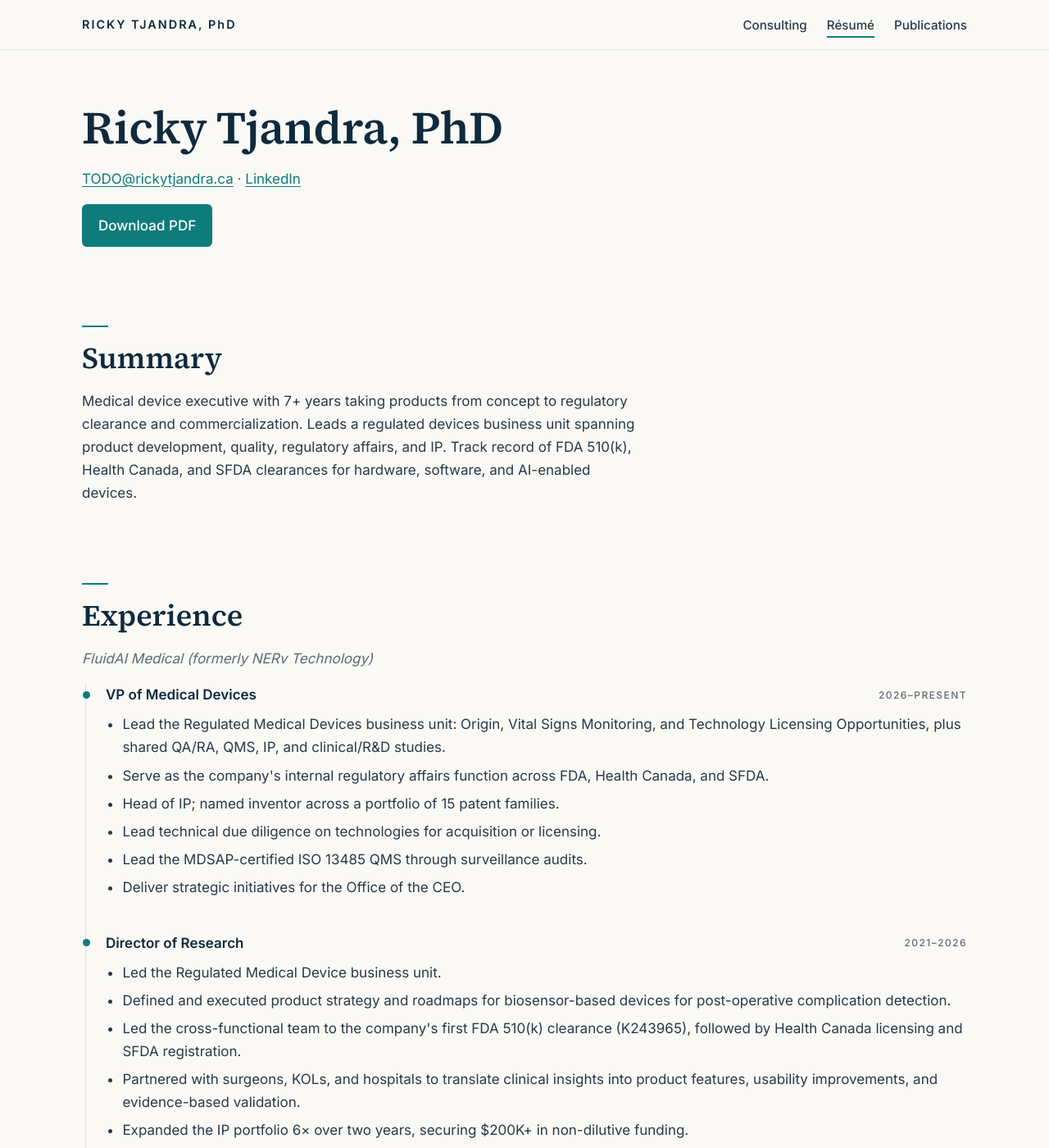
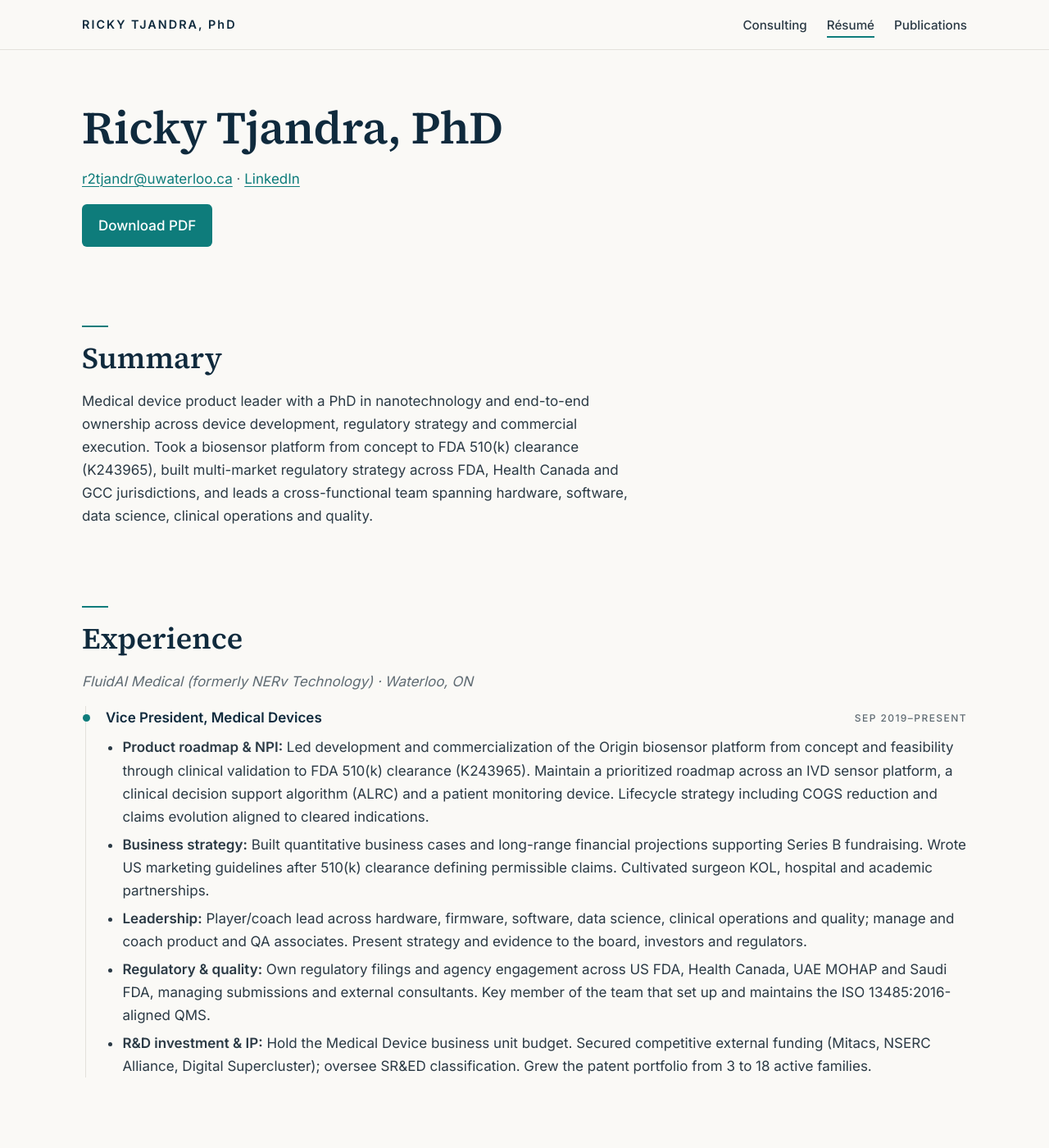
Before and after one commit to r2tjandr/personal-website, a Jekyll site: the page built from resume.md, in a window 1280 px wide and 1400 px high. Shown: the whole window at 82% size. Built offline with Jekyll 4.4.1, drawn with Linux system fonts in a browser that asks for light colours; some of the changed text lies outside the part shown.

Commit message:
Apply owner resume facts: single VP role, 18 patent families, real email, drop MDSAP/funding claims
Co-Authored-By: Claude Opus 5.5 <noreply@anthropic.com>

```diff
--- a/_config.yml
+++ b/_config.yml
@@ -1,7 +1,7 @@
 title: Ricky Tjandra
 description: "Medical device design & development — from bench concept to regulatory clearance."
 url: "https://rickytjandra.ca"
-email: TODO@rickytjandra.ca
+email: r2tjandr@uwaterloo.ca
 baseurl: ""
 permalink: pretty
 theme: minima
--- a/assets/style.css
+++ b/assets/style.css
@@ -152,7 +152,7 @@ main > ul:not(.cred-strip) li { margin-bottom: var(--space-2); }
 .track { display: grid; gap: var(--space-4); margin-top: var(--space-3); }
 @media (min-width: 768px) { .track { grid-template-columns: 1fr 1.4fr; gap: var(--space-5); } }
 .stats { display: grid; grid-template-columns: 1fr 1fr; gap: var(--space-3); margin: 0; align-content: start; }
-.stats div { display: flex; flex-direction: column; }
+.stats div { display: flex; flex-direction: column-reverse; justify-content: flex-end; }
 .stats dd { margin: 0; font-family: var(--font-serif); font-weight: 600; font-size: 3rem; line-height: 1.1; color: var(--accent); }
 .stats dt { margin: 0; }
 .narrative { margin: 0; padding: 0; list-style: none; }
@@ -192,7 +192,6 @@ main > ul:not(.cred-strip) li { margin-bottom: var(--space-2); }
 }
 .site-footer a { color: var(--muted); }
 .site-footer a:hover { color: var(--accent-ink); }
-main > .band:last-child + .site-footer { border-top: 0; }
 
 @media (prefers-reduced-motion: reduce) { * { transition: none !important; } }
 
--- a/resume.md
+++ b/resume.md
@@ -13,48 +13,22 @@ body_class: resume
 
 <section>
   <h2>Summary</h2>
-  <p>Medical device executive with 7+ years taking products from concept to regulatory clearance and commercialization. Leads a regulated devices business unit spanning product development, quality, regulatory affairs, and IP. Track record of FDA 510(k), Health Canada, and SFDA clearances for hardware, software, and AI-enabled devices.</p>
+  <p>Medical device product leader with a PhD in nanotechnology and end-to-end ownership across device development, regulatory strategy and commercial execution. Took a biosensor platform from concept to FDA 510(k) clearance (K243965), built multi-market regulatory strategy across FDA, Health Canada and GCC jurisdictions, and leads a cross-functional team spanning hardware, software, data science, clinical operations and quality.</p>
 </section>
 
 <section>
   <h2>Experience</h2>
-  <p class="org">FluidAI Medical (formerly NERv Technology)</p>
+  <p class="org">FluidAI Medical (formerly NERv Technology) · Waterloo, ON</p>
   <div class="timeline">
     <div class="role">
-      <p class="role-head"><span class="role-title">VP of Medical Devices</span><span class="dates eyebrow">2026–Present</span></p>
+      <p class="role-head"><span class="role-title">Vice President, Medical Devices</span><span class="dates eyebrow">Sep 2019–Present</span></p>
       <ul>
-        <li>Lead the Regulated Medical Devices business unit: Origin, Vital Signs Monitoring, and Technology Licensing Opportunities, plus shared QA/RA, QMS, IP, and clinical/R&amp;D studies.</li>
-        <li>Serve as the company's internal regulatory affairs function across FDA, Health Canada, and SFDA.</li>
-        <li>Head of IP; named inventor across a portfolio of 15 patent families.</li>
-        <li>Lead technical due diligence on technologies for acquisition or licensing.</li>
-        <li>Lead the MDSAP-certified ISO 13485 QMS through surveillance audits.</li>
-        <li>Deliver strategic initiatives for the Office of the CEO.</li>
+        <li><strong>Product roadmap &amp; NPI:</strong> Led development and commercialization of the Origin biosensor platform from concept and feasibility through clinical validation to FDA 510(k) clearance (K243965). Maintain a prioritized roadmap across an IVD sensor platform, a clinical decision support algorithm (ALRC) and a patient monitoring device. Lifecycle strategy including COGS reduction and claims evolution aligned to cleared indications.</li>
+        <li><strong>Business strategy:</strong> Built quantitative business cases and long-range financial projections supporting Series B fundraising. Wrote US marketing guidelines after 510(k) clearance defining permissible claims. Cultivated surgeon KOL, hospital and academic partnerships.</li>
+        <li><strong>Leadership:</strong> Player/coach lead across hardware, firmware, software, data science, clinical operations and quality; manage and coach product and QA associates. Present strategy and evidence to the board, investors and regulators.</li>
+        <li><strong>Regulatory &amp; quality:</strong> Own regulatory filings and agency engagement across US FDA, Health Canada, UAE MOHAP and Saudi FDA, managing submissions and external consultants. Key member of the team that set up and maintains the ISO 13485:2016-aligned QMS.</li>
+        <li><strong>R&amp;D investment &amp; IP:</strong> Hold the Medical Device business unit budget. Secured competitive external funding (Mitacs, NSERC Alliance, Digital Supercluster); oversee SR&amp;ED classification. Grew the patent portfolio from 3 to 18 active families.</li>
       </ul>
-    </div>
-    <div class="role">
-      <p class="role-head"><span class="role-title">Director of Research</span><span class="dates eyebrow">2021–2026</span></p>
-      <ul>
-        <li>Led the Regulated Medical Device business unit.</li>
-        <li>Defined and executed product strategy and roadmaps for biosensor-based devices for post-operative complication detection.</li>
-        <li>Led the cross-functional team to the company's first FDA 510(k) clearance (K243965), followed by Health Canada licensing and SFDA registration.</li>
-        <li>Partnered with surgeons, KOLs, and hospitals to translate clinical insights into product features, usability improvements, and evidence-based validation.</li>
-        <li>Expanded the IP portfolio 6× over two years, securing $200K+ in non-dilutive funding.</li>
-        <li>Built and managed the R&amp;D team; worked with engineering, manufacturing, and quality on scalability and compliance.</li>
-      </ul>
-    </div>
-    <div class="role">
-      <p class="role-head"><span class="role-title">R&amp;D Engineer</span><span class="dates eyebrow">2019–2020</span></p>
-      <ul>
-        <li>Prototyped and validated new sensor technologies for early device development and trials.</li>
-        <li>Implemented <strong>ISO 13485 and FDA‑compliant design control processes</strong> for first device iterations.</li>
-        <li>Supported <strong>preclinical and clinical studies</strong>, gathering data to demonstrate clinical and commercial value.</li>
-      </ul>
-    </div>
-  </div>
-  <p class="org">Assyro Inc.</p>
-  <div class="timeline">
-    <div class="role">
-      <p class="role-head"><span class="role-title">Advisor</span><span class="dates eyebrow">20XX–Present</span></p>
     </div>
   </div>
 </section>
@@ -64,25 +38,31 @@ body_class: resume
   <p class="org">University of Waterloo</p>
   <div class="timeline">
     <div class="role">
-      <p class="role-head"><span class="role-title">PhD, Chemical Engineering (Nanotechnology)</span><span class="dates eyebrow">2015–2019</span></p>
+      <p class="role-head"><span class="role-title">PhD, Chemical Engineering – Nanotechnology</span><span class="dates eyebrow">2015–2019</span></p>
       <ul>
-        <li>20 peer-reviewed publications, 300+ citations.</li>
+        <li>Waterloo Institute for Nanotechnology; 20 peer-reviewed publications, 955+ citations.</li>
       </ul>
+    </div>
+    <div class="role">
+      <p class="role-head"><span class="role-title">MASc, Chemical Engineering – Nanotechnology</span><span class="dates eyebrow">2014–2015</span></p>
+    </div>
+    <div class="role">
+      <p class="role-head"><span class="role-title">BASc, Nanotechnology Engineering</span><span class="dates eyebrow">2009–2014</span></p>
     </div>
   </div>
 </section>
 
 <section>
   <h2>Credentials</h2>
-  <p>RAPS Foundation in Regulatory Affairs (FRA)</p>
+  <p>RAC: Medical Devices (RAPS) · FRA: Medical Devices (RAPS) · ISO 13485:2016 Lead Auditor (Intertek SAI Global) · IEC 60601 (CSA)</p>
 </section>
 
 <section>
   <h2>Key skills</h2>
   <dl class="skills">
-    <div><dt class="eyebrow">Regulatory</dt><dd>FDA 510(k), De Novo, Q-Sub, Health Canada, SFDA, MDSAP, SaMD / CDS</dd></div>
-    <div><dt class="eyebrow">Quality</dt><dd>ISO 13485:2016, 21 CFR 820 (QMSR), 21 CFR Part 11, ISO 14971, design controls</dd></div>
-    <div><dt class="eyebrow">Product &amp; IP</dt><dd>Product strategy, PRDs/SRSs, roadmaps, patent strategy, FTO, technical due diligence</dd></div>
+    <div><dt class="eyebrow">Regulatory</dt><dd>FDA 510(k), De Novo, Q-Sub, Health Canada, SFDA, UAE MOHAP, SaMD / CDS</dd></div>
+    <div><dt class="eyebrow">Quality</dt><dd>ISO 13485:2016 (Lead Auditor), 21 CFR 820 (QMSR), 21 CFR Part 11, ISO 14971, IEC 60601, design controls</dd></div>
+    <div><dt class="eyebrow">Product &amp; IP</dt><dd>Product strategy, PRDs/SRSs, roadmaps, business cases, patent strategy, FTO, technical due diligence</dd></div>
     <div><dt class="eyebrow">Technical</dt><dd>Biosensors, electrochemical sensing, data analysis (Python), Agile, Jira, Confluence</dd></div>
   </dl>
 </section>
```
Also changed, not shown: consulting.md (+5 -5 lines), index.md (+6 -6 lines).
